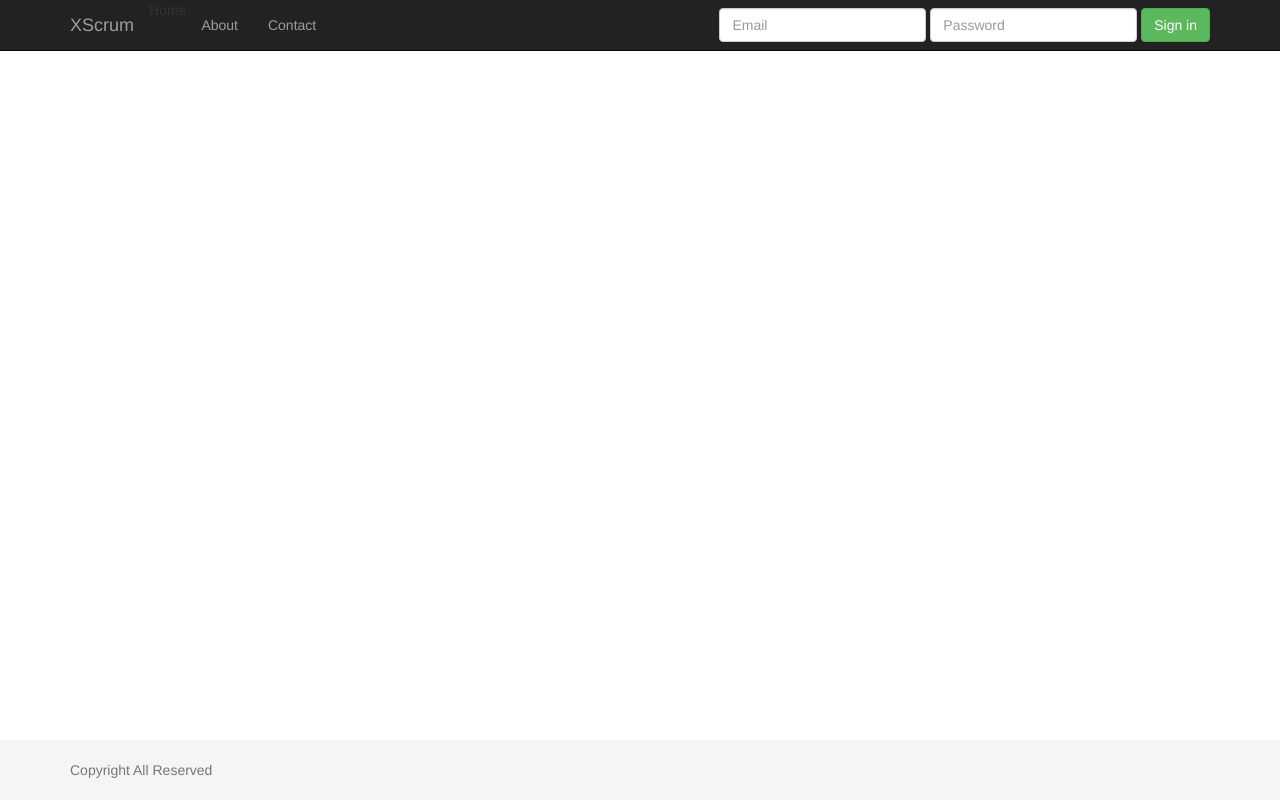
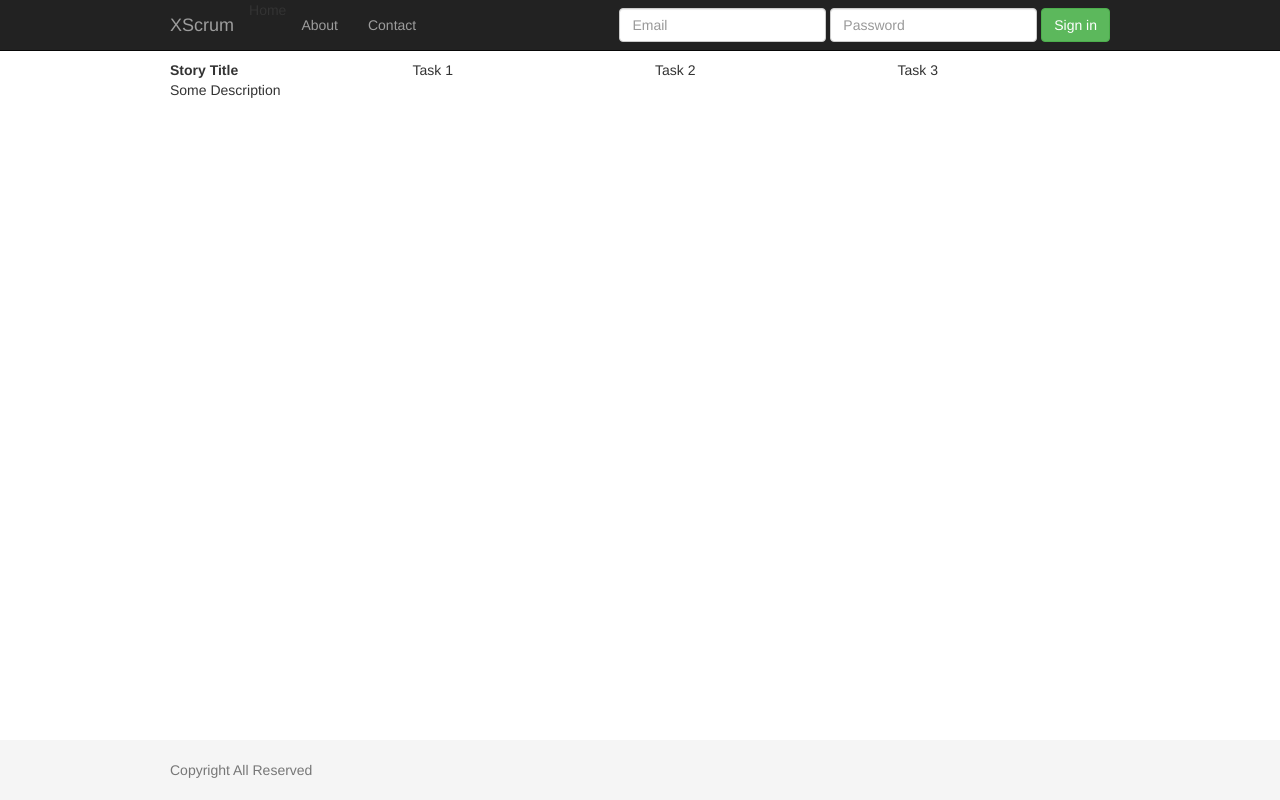
Before and after one commit to rickycai/XScrum, a website: page app/index.html in a window 1280 px wide. Drawn offline with nearby package versions, Linux system fonts and the light colour scheme; files that its build step writes are made by us from their sources.

```diff
--- a/app/index.html
+++ b/app/index.html
@@ -25,7 +25,7 @@
     <![endif]-->
 
     <!-- Add your site or application content here -->
-    <div ng-include="'views/main.html'" ng-controller="MainCtrl"></div>
+    <div ng-include="'views/main.html'" ng-controller="MainCtrl" class="main-canvas"></div>
 
     <!-- Google Analytics: change UA-XXXXX-X to be your site's ID -->
      <script>
--- a/app/styles/main.css
+++ b/app/styles/main.css
@@ -7,6 +7,16 @@
   background-color: #f5f5f5;
 }
 
+/*Customize Container*/
+.container {
+  width: 970px;
+  max-width: none !important;
+}
+
 .container .text-muted {
   margin: 20px 0;
 }
+
+body > .main-canvas >.container {
+  padding: 60px 15px 0;
+}
--- a/app/views/main.html
+++ b/app/views/main.html
@@ -24,7 +24,19 @@
   </div>
 </div>
 
-
+<div class="container">
+  <div class="row">
+    <div class="col-md-3">
+      <dl>
+        <dt>Story Title</dt>
+        <dd>Some Description</dd>
+      </dl>
+    </div>
+    <div class="col-md-3">Task 1</div>
+    <div class="col-md-3">Task 2</div>
+    <div class="col-md-3">Task 3</div>
+  </div>
+</div>
 
 <div id="footer">
   <div class="container">
```
Also changed, not shown: karma.conf.js (+8 -1 lines), package.json (+6 -1 lines).
